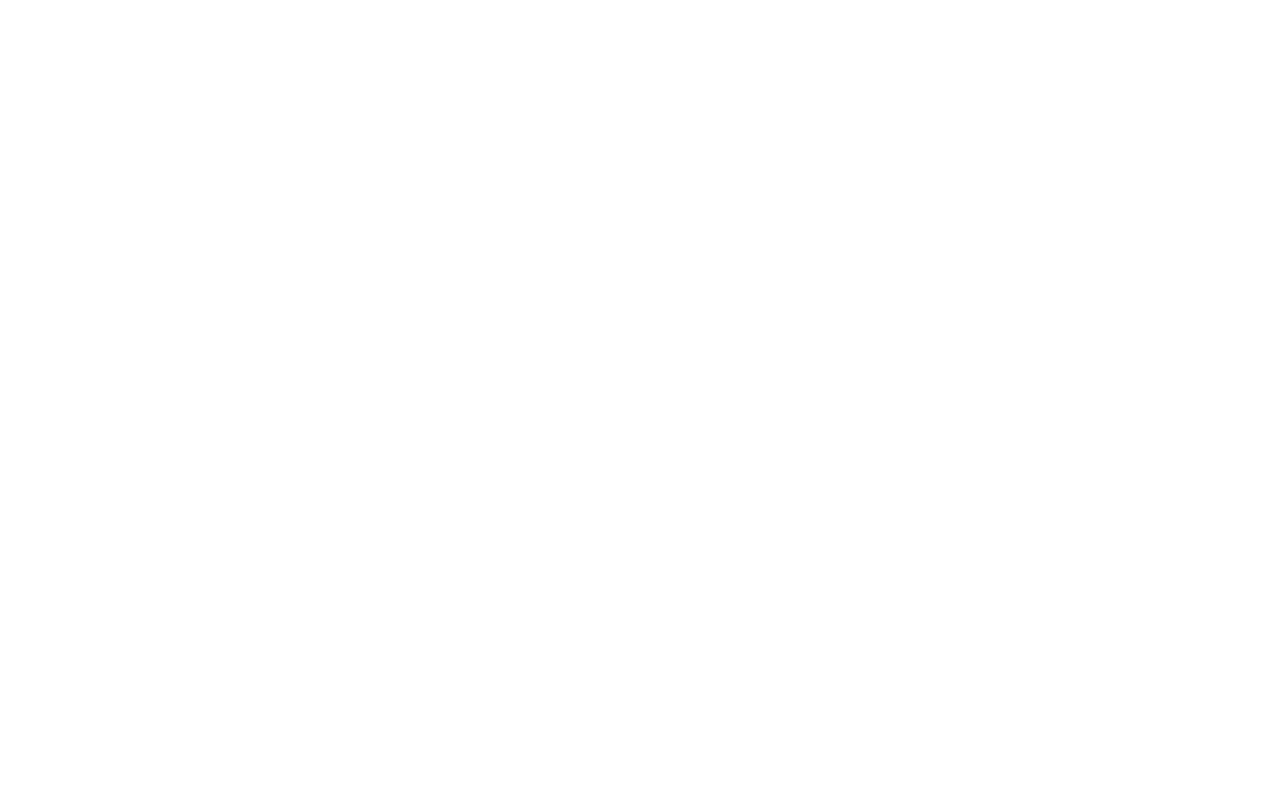
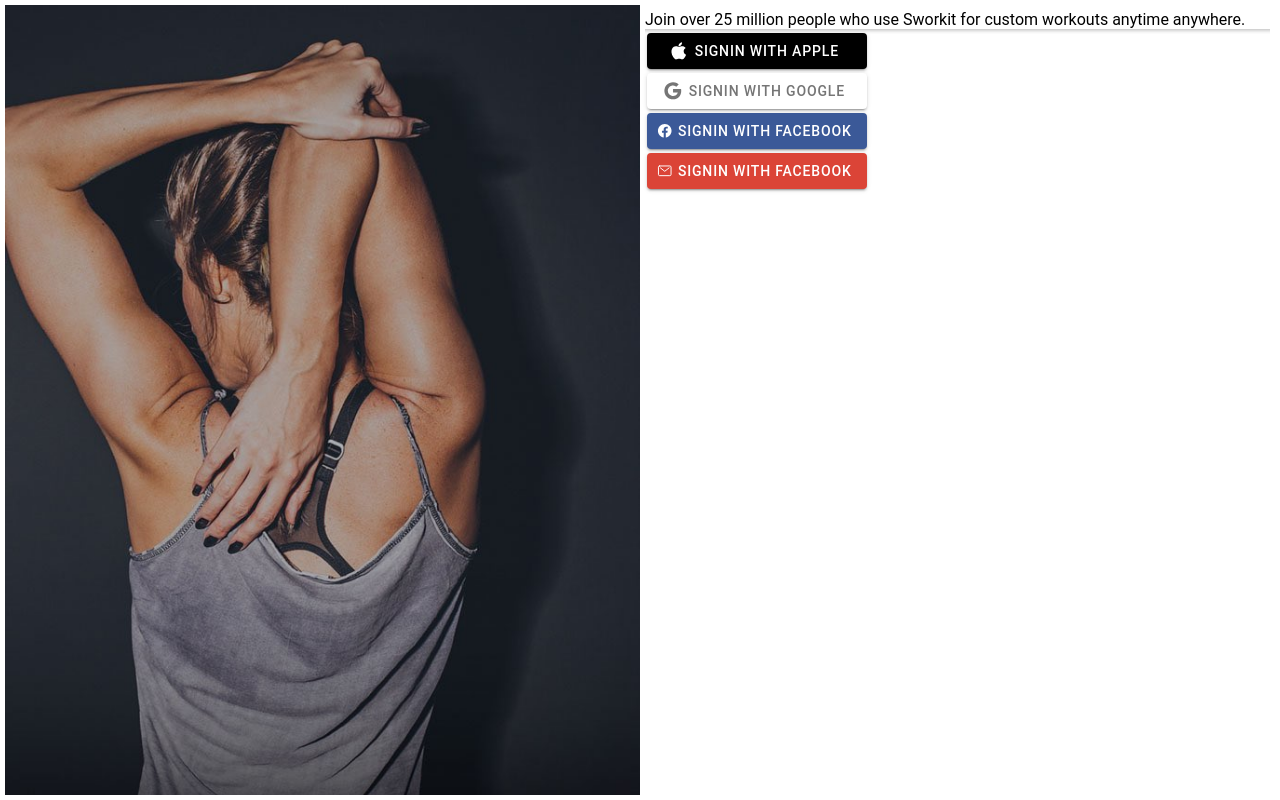
Before and after one commit to RajeevVerma/CoachGurus, a React (Create React App) app in the folder REACT/: page /login in a window 1280 px wide. Built offline with nearby package versions, Linux system fonts and the light colour scheme.

Commit message:
Draft version of button with logos

```diff
--- a/REACT/src/App.tsx
+++ b/REACT/src/App.tsx
@@ -21,6 +21,7 @@
 
 /* Theme variables */
 import './theme/variables.css';
+import { LoginContainer } from './container';
 
 setupIonicReact();
 
@@ -28,11 +29,14 @@
   <IonApp>
     <IonReactRouter>
       <IonRouterOutlet>
+        <Route exact path="/login">
+          <LoginContainer />
+        </Route>
         <Route exact path="/home">
           <Home />
         </Route>
         <Route exact path="/">
-          <Redirect to="/home" />
+          <Redirect to="/login" />
         </Route>
       </IonRouterOutlet>
     </IonReactRouter>
--- a/REACT/src/container/Login/LoginContainer.css
+++ b/REACT/src/container/Login/LoginContainer.css
@@ -0,0 +1,52 @@
+.login-grid {
+    height: 100%;
+    display: flex;
+    flex-flow: column;
+}
+
+.login-grid-row {
+    height: 100%;
+}
+
+.login-left-panel {
+    background-image: url("../../contents/images/athlete.jpg");
+    background-color: #cccccc;
+    background-repeat: no-repeat;
+    background-size: 100%;
+}
+
+.login-right-panel {
+    background-color: #fff;
+    background-image: none;
+}
+
+.login-right-panel-h1 {
+    color: red;
+    font-weight: bold;
+    height: 100%;
+    width: 100%;
+    display: flex;
+    align-items: center;
+    justify-content: center;
+}
+
+.login-apple {
+    --background: #000;
+    max-width: 220px;
+}
+
+.login-google {
+    --background: #ffffff;
+    color: #757575;
+    max-width: 220px;
+}
+
+.login-facebook {
+    --background: #3b5998;
+    max-width: 220px;
+}
+
+.login-custom-mail {
+    --background: #db4437;
+    max-width: 220px;
+}
--- a/REACT/src/container/Login/LoginContainer.tsx
+++ b/REACT/src/container/Login/LoginContainer.tsx
@@ -1,6 +1,9 @@
 // Import components
-import { IonCol, IonIcon, IonRow } from '@ionic/react';
-import { personCircle } from "ionicons/icons";
+import { IonButton, IonCol, IonContent, IonGrid, IonHeader, IonIcon, IonRow } from '@ionic/react';
+import { isPlatform } from '@ionic/react';
+
+// Import Icons
+import { logoGoogle, logoApple, logoFacebook, mailOutline } from "ionicons/icons";
 
 // Import css
 import './LoginContainer.css';
@@ -8,17 +11,43 @@
 interface ContainerProps { }
 
 const LoginContainer: React.FC<ContainerProps> = () => {
+
+    const isMobile = isPlatform('android')
+        || isPlatform('mobile')
+        || isPlatform('mobileweb')
+        || isPlatform('iphone')
+        || isPlatform('cordova')
+        || isPlatform('capacitor');
+
     return (
-        <>
-            <IonRow>
-                <IonCol>
-                    <IonIcon
-                        style={{ fontSize: "70px", color: "#0040ff" }}
-                        icon={personCircle}
-                    />
+        <IonGrid className='login-grid'>
+            <IonRow className='login-grid-row'>
+                <IonCol hidden={isMobile} className='login-left-panel'>
+                    {/* TODO: Web Content  */}
+                </IonCol>
+                <IonCol className='login-right-panel'>
+                    <IonHeader>
+                        Join over 25 million people who use Sworkit for custom workouts anytime anywhere.
+                    </IonHeader>
+                    <IonButton expand="block" className='login-apple'>
+                        <IonIcon slot="start" icon={logoApple}></IonIcon>
+                        Signin with Apple
+                    </IonButton>
+                    <IonButton expand="block" className='login-google'>
+                        <IonIcon slot="start" icon={logoGoogle}></IonIcon>
+                        Signin with Google
+                    </IonButton>
+                    <IonButton expand="block" className='login-facebook'>
+                        <IonIcon slot="start" icon={logoFacebook}></IonIcon>
+                        Signin with Facebook
+                    </IonButton>
+                    <IonButton expand="block" className='login-custom-mail'>
+                        <IonIcon slot="start" icon={mailOutline}></IonIcon>
+                        Signin with Facebook
+                    </IonButton>
                 </IonCol>
             </IonRow>
-        </>
+        </IonGrid>
     );
 };
 
```
Also changed, not shown: REACT/public/assets/images/athlete.jpg (added), REACT/src/contents/images/athlete.jpg (added).
